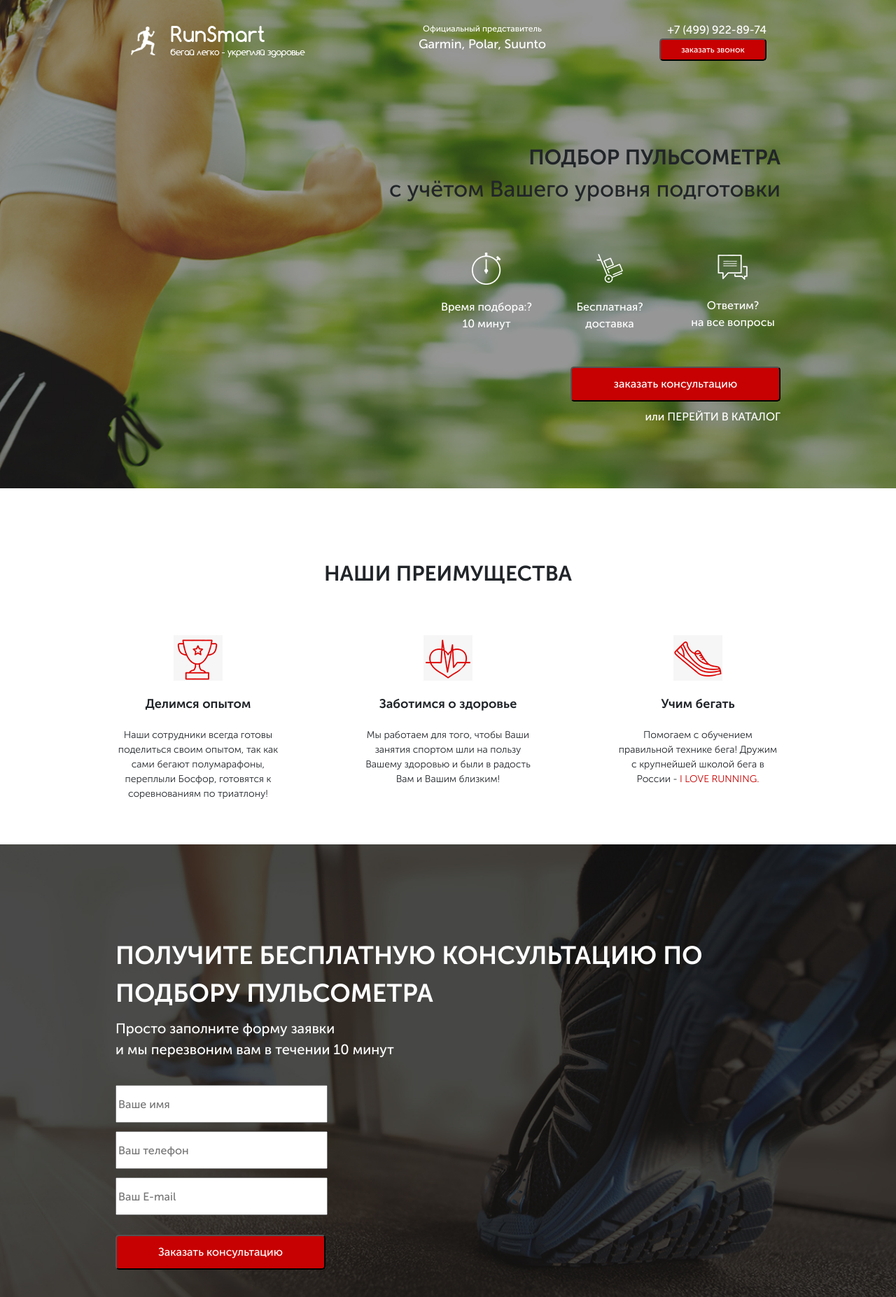
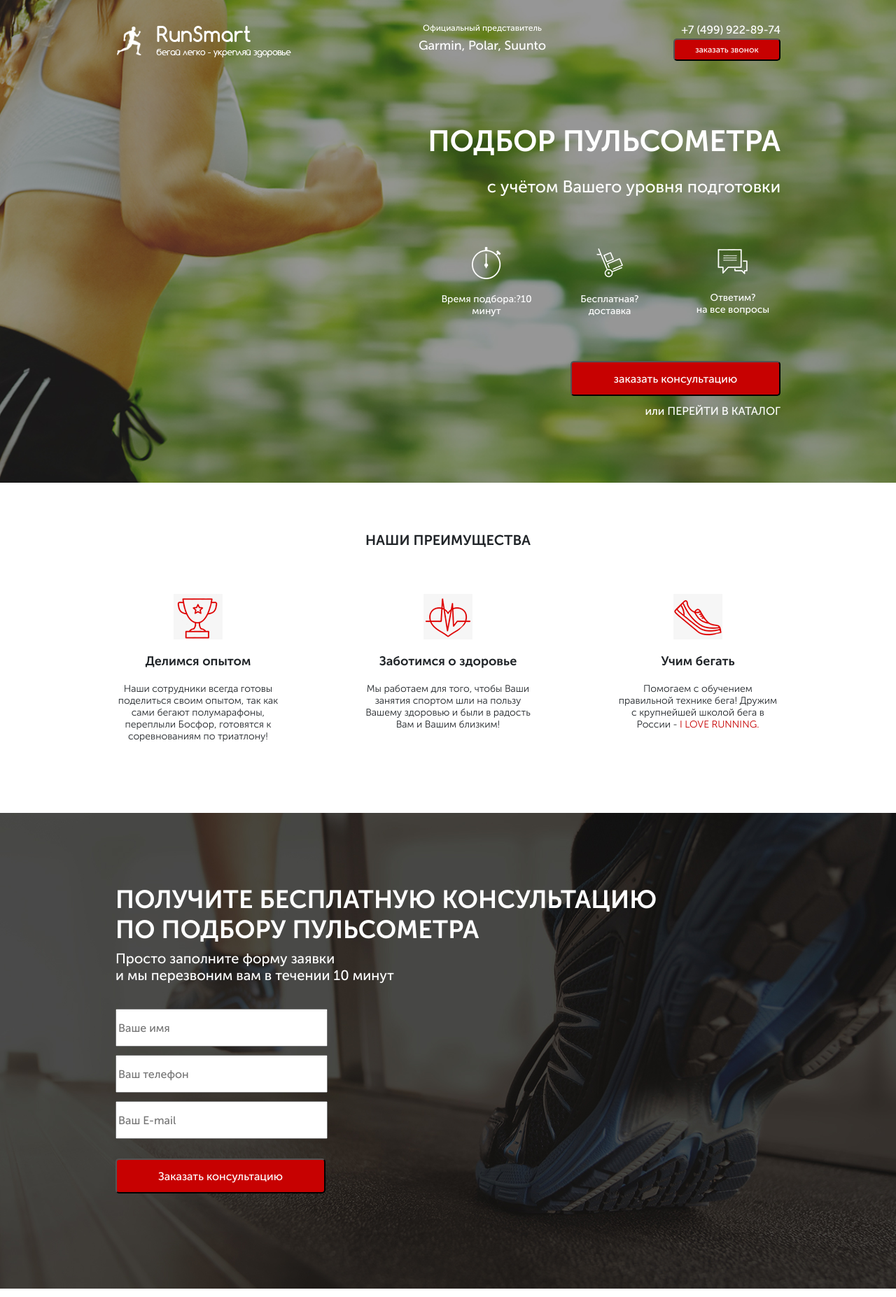
Before and after one commit to semenjob/sports, a website: page src/index.html in a window 1280 px wide. Shown: the top 1854 px of the page at 70% size. Drawn offline with nearby package versions, Linux system fonts and the light colour scheme.

Commit message:
corrected variables, removed font mixins, adapted 3 blocks in a new way

```diff
--- a/src/index.html
+++ b/src/index.html
@@ -29,7 +29,7 @@
         <div class="container">
             <div class="promo_wrapper">
                 <h1 class="title title_promo">Подбор пульсометра</h1>
-                <h2 class="promo_subtitle">с учётом Вашего уровня подготовки</h2>
+                <h2 class="subtitle subtitle_promo">с учётом Вашего уровня подготовки</h2>
                 <div class="promo_icon">
                     <div class="promo_icons"><img src="./icons/promo/time.png" alt="time">
                         <div class="promo_descr">Время подбора:?10 минут</div>
@@ -49,7 +49,7 @@
 
     <section class="benefits">
         <div class="container">
-            <div class="title">НАШИ ПРЕИМУЩЕСТВА</div>
+            <div class="section_title">НАШИ ПРЕИМУЩЕСТВА</div>
             <div class="benefits_wrapper">
                 <div class="benefits_item">
                 <img src="./icons/Benefits/cup.png" alt="cup">
@@ -81,7 +81,7 @@
 
     <section class="consultation">
         <div class="container">
-            <div class="title title_left">Получите бесплатную консультацию по<br>подбору пульсометра </div>
+            <div class="title title_left">Получите бесплатную консультацию <br>по подбору пульсометра </div>
             <div class="consultation_subtitle">Просто заполните форму заявки<br>и мы перезвоним вам в течении 10 минут</div>
             <form class="feed-form" action="#">
                 <input name="name" required placeholder="Ваше имя" type="text">
@@ -96,13 +96,13 @@
         <div class="container">
             <div class="carousel_inner">
                 <div>
-                    <img src="./img/sliders/Sliders_1.png" alt="">
+                    <img class="slider_img" src="./img/sliders/Sliders_1.png" alt="">
                 </div>
                 <div>
-                    <img src="./img/sliders/Sliders_2.png" alt="">
+                    <img class="slider_img" src="./img/sliders/Sliders_2.png" alt="">
                 </div>
                 <div>
-                    <img src="./img/sliders/Sliders_3.png" alt="">
+                    <img class="slider_img" src="./img/sliders/Sliders_3.png" alt="">
                 </div>
             </div>
         </div>
--- a/src/js/script.js
+++ b/src/js/script.js
@@ -2,5 +2,14 @@ $(document).ready(function(){
   $('.carousel_inner').slick({
     prevArrow: '<button type="button" class="slick-prev"><img src="./icons/solid/left-solid.png"></button>',
     nextArrow: '<button type="button" class="slick-next"><img src="./icons/solid/right-solid.png"></button>',
+    responsive: [
+      {
+        breakpoint: 992,
+        settings: {
+          arrows: false,
+          dots: true,
+        }
+      },
+    ]
   });
 });
--- a/src/sass/base/_variables.scss
+++ b/src/sass/base/_variables.scss
@@ -1,16 +1,44 @@
 :root{
 --main-color: #C70101;
---color-white: #fff;
---size-text: 14px;
---size-btn: 16px;
---size-btn-h: 19px;
---size-titleBlocks: 30px;
---font-size-btn: 12px;
---font-size-b-d: 18px;
---font-size-c-sb: 20px;
---font-size-span-h: 18px;
---font-size-h: 12px;
---font-size-p-t: 42px;
---font-size-p-st: 24px;
---font-size-c-t: 36px;
+--color-white: #FFFFFF;
+
+--font-size-title: 42px;
+--font-size-section-title: 36px;
+--font-size-all-titles-block:30px;
+--font-size-subtitle:24px;
+--font-size-price:20px;
+--font-size-benefits-subtitle-tabs:18px;
+--font-size-buttons:16px;
+--font-size-all-text:14px;
+--font-size-logo-head:12px;
+
+--font-weight-bolt:700;
+--font-weight-medium:500;
+--font-weight-light:300;
+
+--font-family-museo:'Museo Sans Cyrl';
+
+--font-price-consult: var(--font-weight-medium) var(--font-size-price) var(--font-family-museo);
+--title-font: var(--font-weight-bolt) var(--font-size-title) var(--font-family-museo);
+--title-font-subtitle: var(--font-weight-medium) var(--font-size-subtitle) var(--font-family-museo);
+--title-section-font: var(--font-weight-bolt) var(--font-size-price) var(--font-family-museo);
+--font-size-subtext-tabs: var(--font-weight-bolt) var(--font-size-benefits-subtitle-tabs) var(--font-family-museo);
+--font-text: var(--font-weight-light) var(--font-size-all-text) var(--font-family-museo);
+--font-logo: var(--font-weight-medium) var(--font-size-logo-head) var(--font-family-museo);
+--font-text-all: var(--font-weight-medium) var(--font-size-all-text) var(--font-family-museo);
+--font-size-button: var(--font-weight-medium) var(--font-size-buttons) var(--font-family-museo);
+
+
+
+
+
+
+
+
+
+
+
+
+
+
 }
--- a/src/sass/blocks/_benefits.scss
+++ b/src/sass/blocks/_benefits.scss
@@ -6,16 +6,18 @@
         display: flex;
         justify-content: space-between;
         text-align: center;
+        @include for-tablet{
+            flex-direction: column;
+            align-items: center;
+        }
     }
         .text{
             margin-top: 20px;
-            font-weight: 700;
-            font-size: var(--font-size-b-d);
+            font:var(--font-size-subtext-tabs);
         }
         .sub_text{
             margin-top: 20px;
-            font-weight: 300;
-            font-size: var(--size-text);
+            font:var(--font-text);
         }
             span{
                 color: var(--main-color);
--- a/src/sass/blocks/_buttons.scss
+++ b/src/sass/blocks/_buttons.scss
@@ -5,6 +5,5 @@ button{
     border-radius: 5px;
     width: 300px;
     height: 50px;
-    font-weight: 500;
-    font-size: var(--size-btn);
+    font:var(--font-size-button);
 }
--- a/src/sass/blocks/_carousel.scss
+++ b/src/sass/blocks/_carousel.scss
@@ -2,9 +2,25 @@
     height: 742px;
     padding: 108px 0;
     position: relative;
+    @include for-tablet{
+        .slick-dots{
+            display: flex;
+            justify-content: space-around;
+                button{
+                    background: rgb(134, 69, 69);
+                    border: none;
+                }
+        }
+    }
     &_inner{
         margin: 0 auto;
         width: 750px;
+        @include for-modile{
+            width: 370px;
+            .slider_img{
+                width: 100%;
+            }
+        }
     }
         .slick-prev, .slick-next{
             background: none;
@@ -13,9 +29,12 @@
             bottom: 50%;
             transform: translateX(-50%);
             left: -70px;
+            width: 30px;
+            height: 50px;
         }
         .slick-next{
-            right: -360px;
+            right: -70px;
             left: auto;
-            }
+        }
+
 }
--- a/src/sass/blocks/_consultation.scss
+++ b/src/sass/blocks/_consultation.scss
@@ -2,9 +2,23 @@
     min-height: 680px;
     background: url(../img/contacts/bg2.png) center center/cover no-repeat;
     padding: 102px 0 108px 0;
+    @include for-tablet{
+            form{
+                margin: 15px 20px;
+                input, button{
+                    margin: 10px auto;
+                }
+            }
+            .title{
+                text-align: center;
+                font-size: var(--font-size-all-titles-block);
+            }
+            &_subtitle{
+                text-align: center;
+            }
+    }
     &_subtitle{
-        font-weight: 500;
-        font-size: var(--font-size-c-sb);
+        font:var(--font-price-consult);
         color: var(--color-white);
         margin-top: 8px;
     }
--- a/src/sass/blocks/_header.scss
+++ b/src/sass/blocks/_header.scss
@@ -2,7 +2,9 @@
     display: flex;
     justify-content: space-between;
     align-items: center;
-
+    @include for-tablet{
+        margin: 0 20px;
+    }
     @include for-modile{
         .logo{
             margin: 0 auto;
@@ -11,16 +13,22 @@
             display: none;
         }
         .official{
-            display: none;
+            display: block;
+            position: absolute;
+            left: 50%;
+            transform: translateX(-50%);
+            top: 550px;
         }
     }
     .official{
         width: 215px;
         text-align: center;
-        font-size: var(--font-size-h);
+        font:var(--font-logo);
         color: var(--color-white);
         span{
-            font-size: var(--font-size-span-h);
+            display: block;
+            margin-top: 7px;
+            font-size: var(--font-size-benefits-subtitle-tabs);
         }
 }
     .contact{
@@ -34,7 +42,7 @@
             border-radius: 5px;
             width: 153px;
             height: 32px;
-            font-size: var(--font-size-btn);
+            font:var(--font-logo);
         }
         .phone{
             display: block;
--- a/src/sass/blocks/_promo.scss
+++ b/src/sass/blocks/_promo.scss
@@ -2,7 +2,11 @@
     background: url(../img/promo/bg.png) center center/cover no-repeat;
     min-height: 650px;
     padding: 21px 0 90px 0;
-
+    @include for-modile{
+        button{
+            margin-top: 90px;
+        }
+    }
     &_wrapper {
         margin-top: 90px;
         display: flex;
@@ -11,21 +15,9 @@
         @include for-tablet{
             align-items: center;
         }
-
     }
-        .head_btn{
-            font-size: var(--size-btn-h);
-        }
-    &_header{
-        @include for-tablet;
-            margin: 0 20px;
-    }
-    .title_promo{
-        font-size: var(--font-size-p-t);
-        color: var(--color-white);
-    }
-    &_subtitle{
-        font-size: var(--font-size-p-st);
+    .subtitle{
+        font:var(--title-font-subtitle);
         color: var(--color-white);
         margin-top: 17px;
     }
@@ -34,9 +26,15 @@
         margin-top: 64px;
         text-align: center;
         align-items: center;
+        :last-child{
+            margin-right: 0px;
+        }
+        @include for-modile{
+            display: none;
+        }
     }
     &_icons{
-        margin-left: 40px;
+        margin-right: 40px;
     }
         &_descr{
             margin-top: 20px;
@@ -44,6 +42,7 @@
             width: 136px;
             height: 29px;
             margin-bottom: 68px;
+            font:var(--font-text-all);
         }
     a{
         margin-top: 10px;
--- /dev/null
+++ b/src/sass/blocks/_sectiontitle.scss
@@ -0,0 +1,4 @@
+.section_title{
+    text-align: center;
+    font:var(--title-section-font);
+}
--- a/src/sass/blocks/_title.scss
+++ b/src/sass/blocks/_title.scss
@@ -1,12 +1,11 @@
 .title{
-    margin-top: 30px;
-    font-weight: 700;
-    font-size: 30px;
+    margin-top: 30px 0 0 0 ;
+    font:var(--title-font);
     text-align: center;
     text-transform: uppercase;
+    color:var(--color-white);
     &_left{
-        font-size: var(--font-size-c-t);
-        color: var(--color-white);
+        font-size:var(--font-size-section-title);
         text-align: left;
     }
 }
--- a/src/sass/style.scss
+++ b/src/sass/style.scss
@@ -18,7 +18,7 @@
 @import 'blocks/consultation';
 @import 'blocks/forms';
 @import 'blocks/benefits';
-
+@import 'blocks/sectiontitle';
 
 
 @import 'base/_media';
```
Also changed, not shown: src/sass/base/_media.scss (deleted, +0 -50 lines), src/css/style.min.css. Lines whose indentation alone changed are shown as unchanged.
